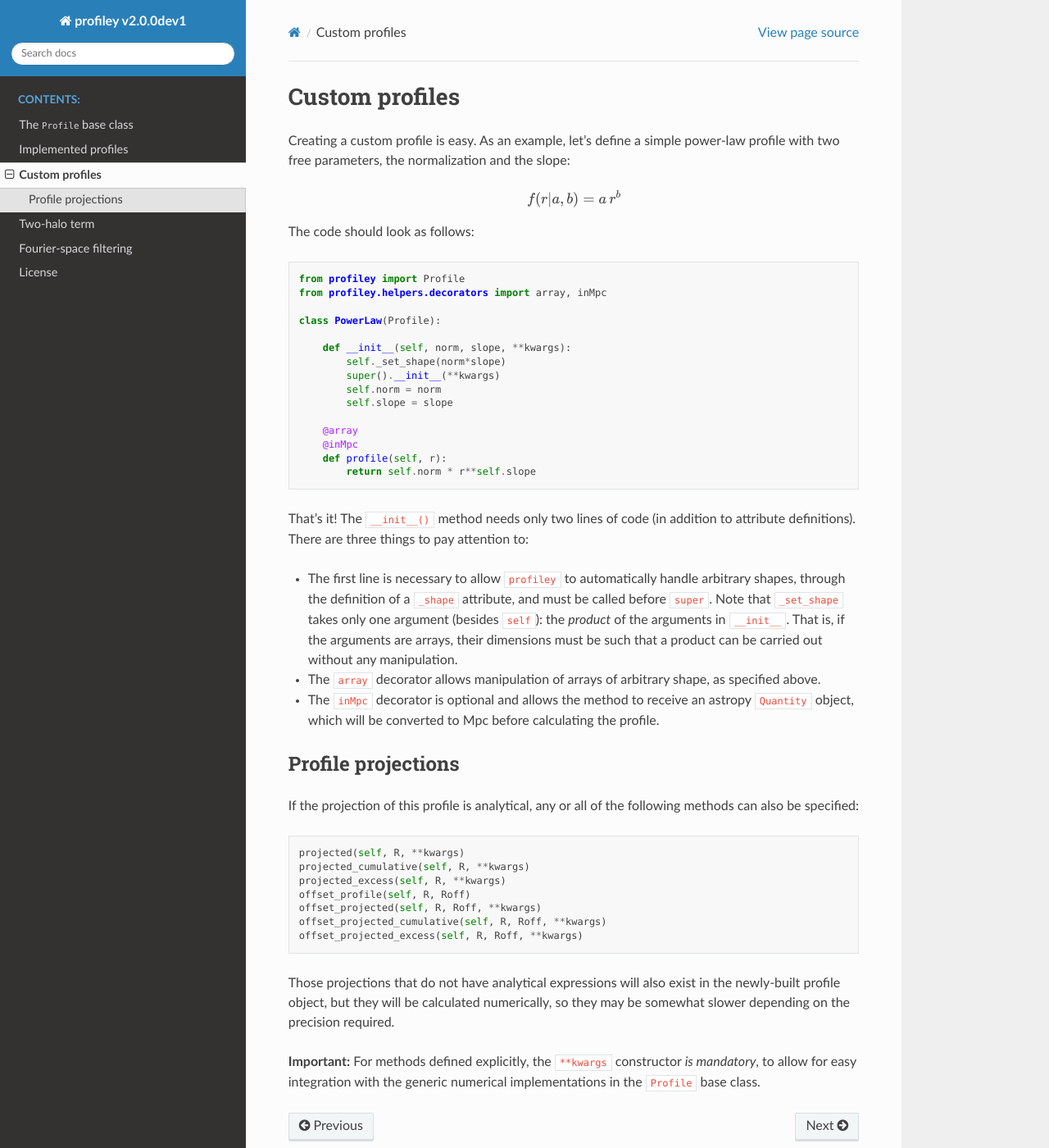
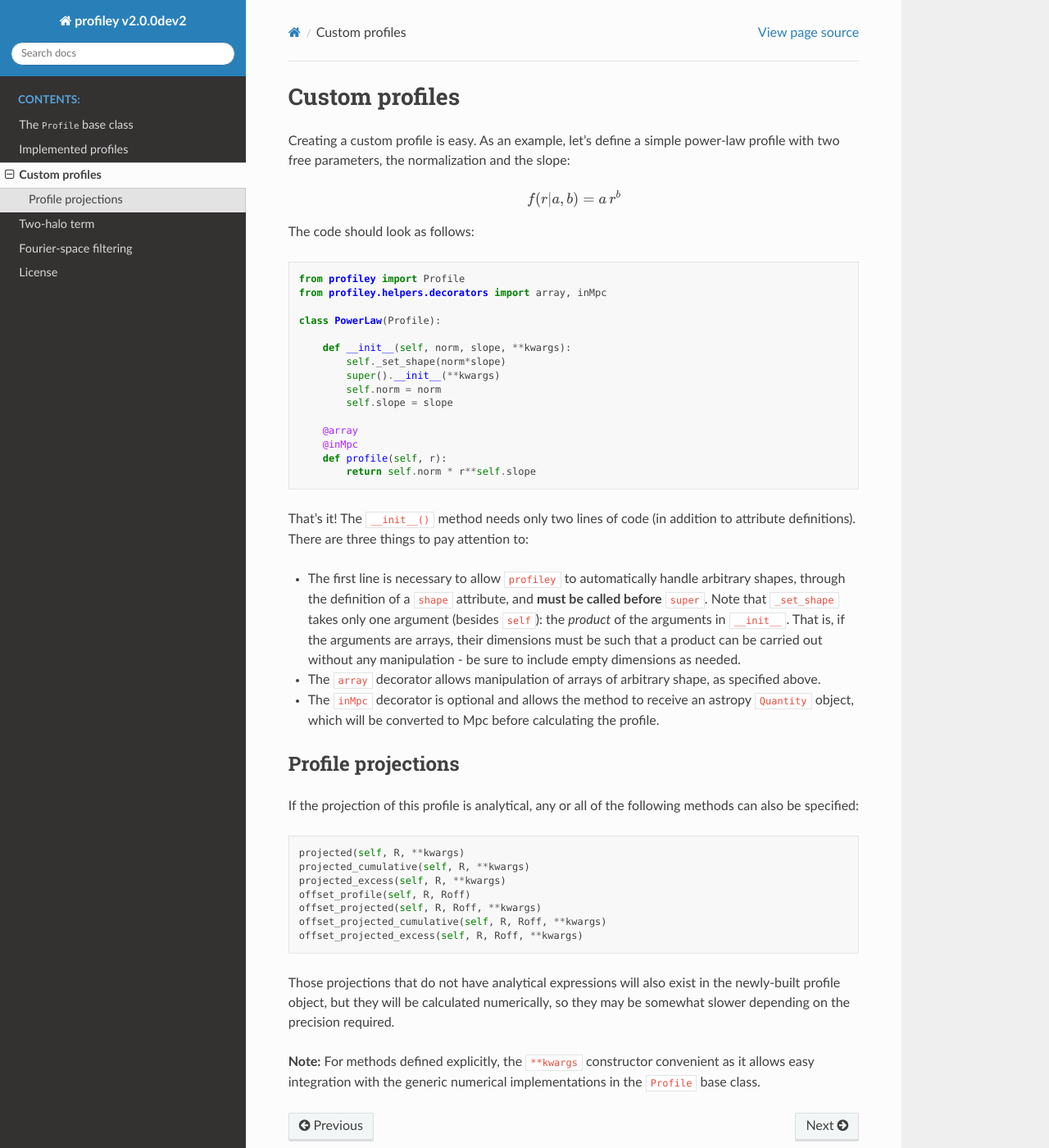
Before and after one commit to cristobal-sifon/profiley, a Sphinx documentation site: the page built from docs/profiles/custom.rst, in a window 1280 px wide and 1400 px high. Shown: the whole window at 82% size. Built offline with Sphinx 7.4.7 and the Read the Docs theme 2.0.0, drawn with Linux system fonts in a browser that asks for light colours; pages that are not in the unit, such as notebooks, are missing from menus.

Commit message:
solve #41 plus additional documentation

```diff
--- a/docs/profiles/custom.rst
+++ b/docs/profiles/custom.rst
@@ -30,7 +30,7 @@ The code should look as follows: ::
 That's it! The ``__init__()`` method needs only two lines of code (in addition
 to attribute definitions). There are three things to pay attention to:
 
-* The first line is necessary to allow ``profiley`` to automatically handle arbitrary shapes, through the definition of a ``_shape`` attribute, and must be called before ``super``. Note that ``_set_shape`` takes only one argument (besides ``self``): the *product* of the arguments in ``__init__``. That is, if  the arguments are arrays, their dimensions must be such that a product can be carried out without any manipulation.
+* The first line is necessary to allow ``profiley`` to automatically handle arbitrary shapes, through the definition of a ``shape`` attribute, and **must be called before** ``super``. Note that ``_set_shape`` takes only one argument (besides ``self``): the *product* of the arguments in ``__init__``. That is, if  the arguments are arrays, their dimensions must be such that a product can be carried out without any manipulation - be sure to include empty dimensions as needed.
 * The ``array`` decorator allows manipulation of arrays of arbitrary shape, as specified above.
 * The ``inMpc`` decorator is optional and allows the method to receive an astropy ``Quantity`` object, which will be converted to Mpc before calculating the profile.
 
@@ -53,6 +53,4 @@ Those projections that do not have analytical expressions will also exist in the
 newly-built profile object, but they will be calculated numerically, so they may
 be somewhat slower depending on the precision required.
 
-**Important:** For methods defined explicitly, the ``**kwargs`` constructor *is
-mandatory*, to allow for easy integration with the generic numerical
-implementations in the ``Profile`` base class.
+**Note:** For methods defined explicitly, the ``**kwargs`` constructor convenient as it allows easy integration with the generic numerical implementations in the ``Profile`` base class.
--- a/src/profiley/__init__.py
+++ b/src/profiley/__init__.py
@@ -1,5 +1,5 @@
 """Profile objects for galaxy cluster modeling"""
 
-__version__ = "2.0.0dev1"
+__version__ = "2.0.0dev2"
 
 from .core import Profile
```
Also changed, not shown: docs/profiles/Profile/index.rst (+25 -17 lines), 2 other files.
